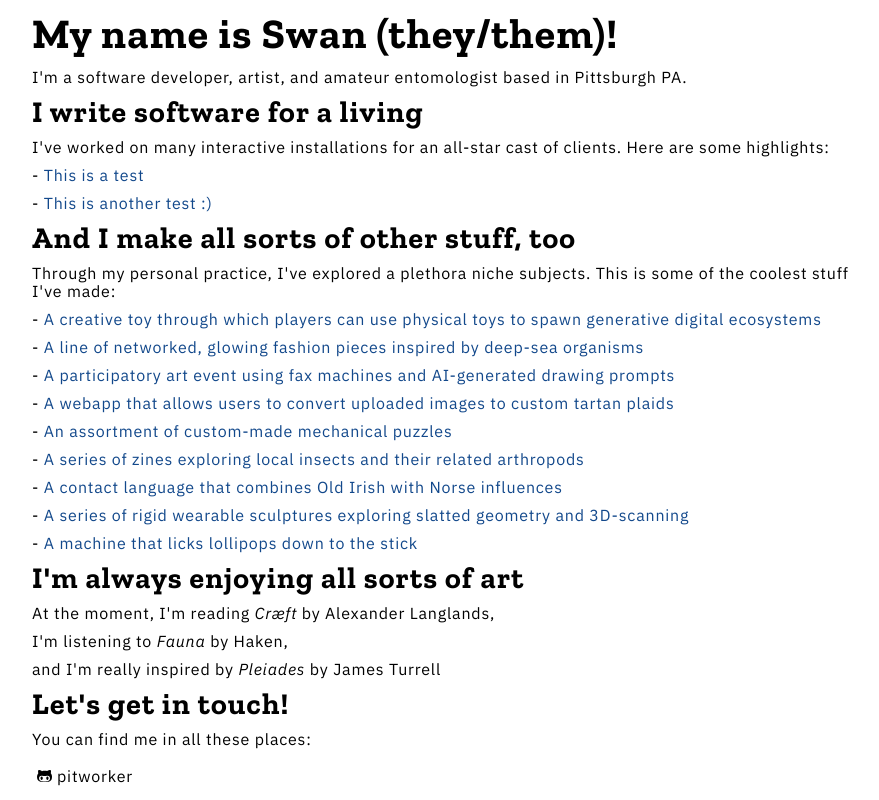
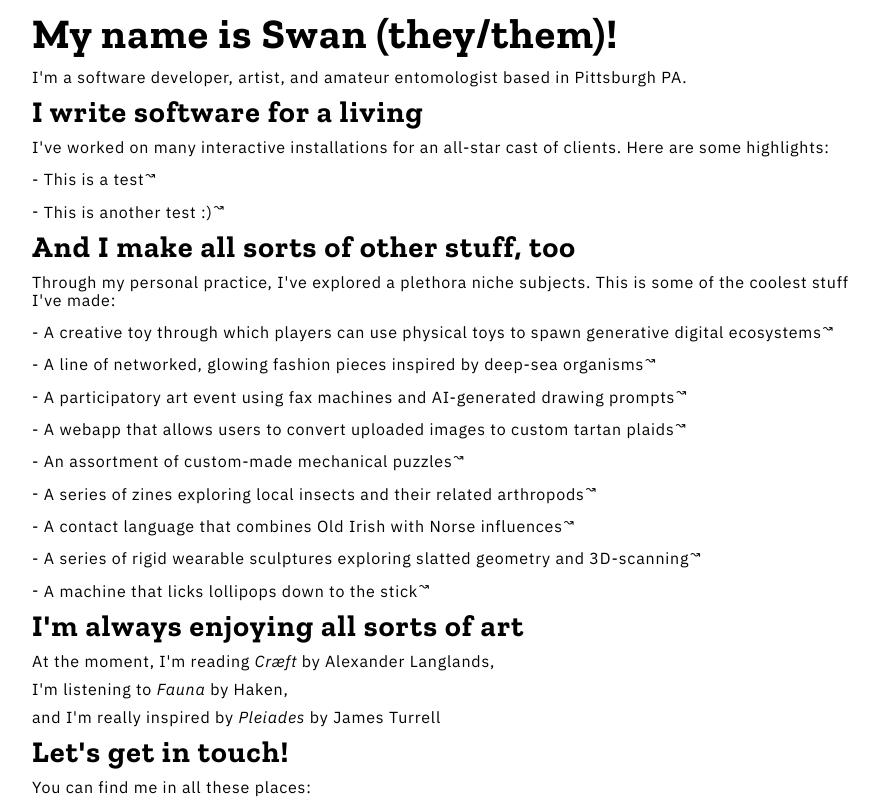
Before and after one commit to pitworker/portfolio, a React (Create React App) app: page / in a window 1280 px wide. Shown: the top 800 px of the page, without its empty margins (193-1072 px from the left). Built offline with nearby package versions, Linux system fonts and the light colour scheme.

Commit message:
Reformatting links; fixing persisting bugs with background scrollbar

```diff
--- a/src/components/ContentContainer.js
+++ b/src/components/ContentContainer.js
@@ -43,6 +43,21 @@ const useDeviceType = () => {
 };
 
 const ContentContainer = (title, innerContent) => {
+  useEffect(() => {
+    const LOCK_SCROLL_CLASS = "lock-scroll";
+    const html = document.getElementsByTagName("html")[0];
+
+    if (!html.classList.contains(LOCK_SCROLL_CLASS)) {
+      html.classList.add(LOCK_SCROLL_CLASS);
+    }
+
+      return () => {
+        if (html.classList.contains(LOCK_SCROLL_CLASS)) {
+          html.classList.remove(LOCK_SCROLL_CLASS);
+        }
+      };
+  }, []);
+
   return (
     <div>
       <div className="content-overlay" />
--- a/src/pages/Home.js
+++ b/src/pages/Home.js
@@ -1,6 +1,7 @@
-import { useEffect } from "react";
+// import { useEffect } from "react";
 
 const Home = () => {
+  /*
   useEffect(() => {
     const html = document.getElementsByTagName("html")[0];
     html.classList.remove("lock-scroll");
@@ -9,6 +10,7 @@ const Home = () => {
       html.classList.add("lock-scroll");
     };
   }, []);
+  */
   return (
     <div>
       { /* There is no extra content to render for home */ }
--- a/src/pages/MainContent.js
+++ b/src/pages/MainContent.js
@@ -1,4 +1,3 @@
-import { useState, useEffect } from "react";
 import { Outlet, Link } from "react-router-dom";
 import { FontAwesomeIcon } from "@fortawesome/react-fontawesome";
 import { faEnvelope } from "@fortawesome/free-regular-svg-icons";
@@ -41,9 +40,9 @@ const MainContent = () => {
               workItem.category === "professional"
             ).map((workItem) =>
               <li key={workItem.id}>
-                <Link to={ `/work/${workItem.id}` }> {
+                <Link to={ `/work/${workItem.id}` }>{
                   workItem.description
-                } </Link>
+                }</Link>
               </li>
             )
           } </ul>
@@ -57,9 +56,9 @@ const MainContent = () => {
               workItem.category === "personal"
             ).map((workItem) =>
               <li key={workItem.id}>
-                <Link to={ `/work/${workItem.id}` }> {
+                <Link to={ `/work/${workItem.id}` }>{
                   workItem.description
-                } </Link>
+                }</Link>
               </li>
             )
           } </ul>
@@ -89,7 +88,7 @@ const MainContent = () => {
                 className="social-item"
               >
                 <p>
-                  <a href={ socialItem.url } target="_blank">
+                  <a href={ socialItem.url }>
                     <FontAwesomeIcon
                       icon={ ICONS[socialItem.id] }
                       className="icon"
--- a/src/pages/WorkContent.js
+++ b/src/pages/WorkContent.js
@@ -1,9 +1,9 @@
 import { useState, useRef, useEffect } from "react";
-import { useParams, Link } from "react-router-dom";
+import { useParams } from "react-router-dom";
 import { visit } from "unist-util-visit";
 import Markdown from "react-markdown";
 import remarkDirective from "remark-directive";
-import rehypeExternalLinks from "rehype-external-links";
+// import rehypeExternalLinks from "rehype-external-links";
 
 import ContentContainer from "../components/ContentContainer";
 
@@ -127,14 +127,11 @@ const WorkContent = () => {
         });
       }
     }, LOAD_FAILURE_TIMEOUT_MS);
-  }, []);
+  }, [contentId]);
 
   const innerContent = (
     <div className="work-content">
-      <Markdown
-        remarkPlugins={ [ remarkDirective, vimeoEmbed, ] }
-        rehypePlugins={ [ [ rehypeExternalLinks, { target: [ "_blank" ] } ] ] }
-      >
+      <Markdown remarkPlugins={ [ remarkDirective, vimeoEmbed, ] }>
         { workContent.body }
       </Markdown>
     </div>
--- a/src/style/App.css
+++ b/src/style/App.css
@@ -105,18 +105,20 @@ p, li {
 
 a {
   text-decoration: inherit;
+  color: var(--black);
 }
-a:link {
-  color: var(--blue);
-}
-a:visited {
-  color: var(--magenta);
+a:link, a:visited {
+  background: none;
 }
 a:hover {
-  color: var(--cyan);
+  background: var(--bright-yellow);
 }
 a:active {
-  color: var(--yellow);
+  background: var(--bright-yellow);
+  outline: 2px solid var(--black);
+}
+a:hover:after, a:active:after {
+  color: var(--white);
 }
 
 code {
--- a/src/style/MainContent.css
+++ b/src/style/MainContent.css
@@ -1,6 +1,17 @@
 .main-content > * {
   margin-left: 10px;
   margin-right: 10px;
+}
+
+.main-content a:after {
+  content: "\219d";
+  padding-left: 1px;
+  vertical-align: super;
+  font-size: 75%;
+}
+
+.social a:after {
+  content: "";
 }
 
 #github a:link, #github a:visited {
--- a/src/style/WorkContent.css
+++ b/src/style/WorkContent.css
@@ -1,2 +1,6 @@
-.work-content {
+.work-content a:after {
+  content: "\219d";
+  padding-left: 1px;
+  vertical-align: super;
+  font-size: 75%
 }
```
